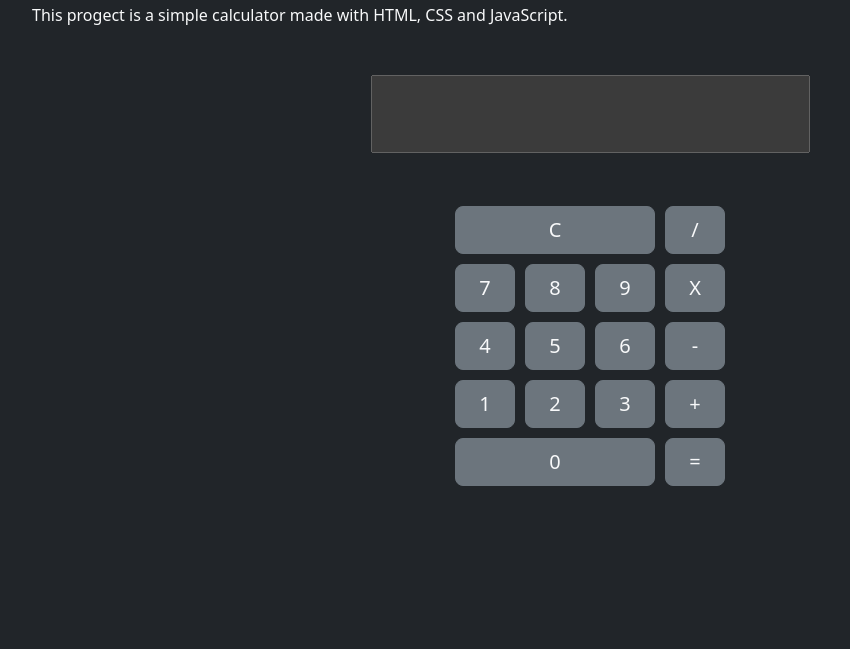
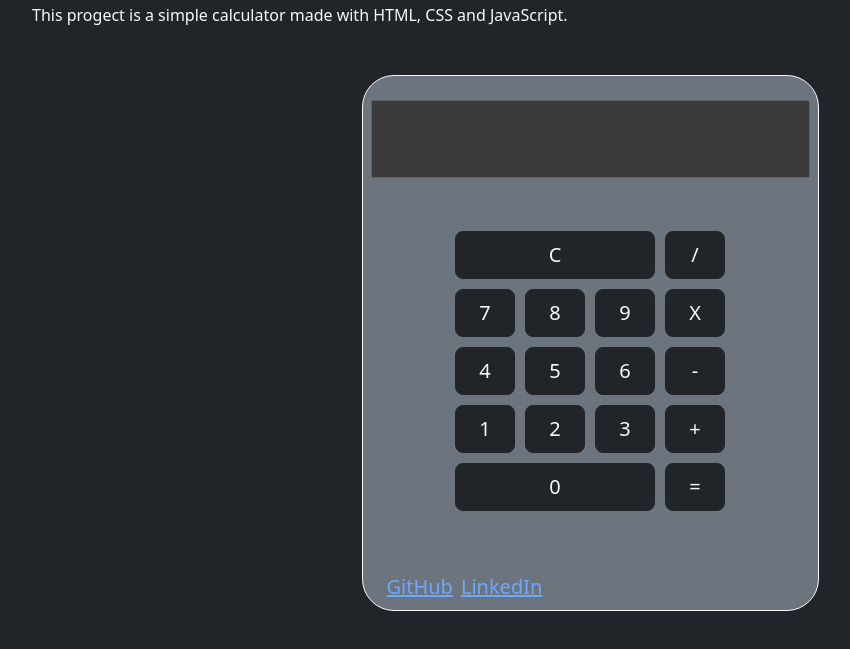
Before and after one commit to MaCintr/webCalculatorProject, a plain HTML site: page WebCalculator/index.html in a window 1280 px wide. Shown: the part 101-750 px from the top of the page, without its empty margins (50-900 px from the left). Drawn offline with nearby package versions, Linux system fonts and the light colour scheme.

Commit message:
Styling the calculator and adding more features

```diff
--- a/WebCalculator/index.html
+++ b/WebCalculator/index.html
@@ -1,45 +1,69 @@
 <!DOCTYPE html>
 <html data-bs-theme="dark" lang="en">
+
 <head>
   <meta charset="UTF-8" />
-    <meta name="viewport" content="width=device-width, initial-scale=1.0"/>
+  <meta name="viewport" content="width=device-width, initial-scale=1.0" />
   <link href="https://cdn.jsdelivr.net/npm/bootstrap@5.3.3/dist/css/bootstrap.min.css" rel="stylesheet">
   <script src="https://cdn.jsdelivr.net/npm/bootstrap@5.3.3/dist/js/bootstrap.bundle.min.js"></script>
   <link rel="icon" href="images/calculadora.png">
-    <title>Calculator</title>
+  <title>Web Calculator</title>
 </head>
+
 <body class="d-flex justify-content-center flex-column container">
   <h1 class="mt-5 text-light">Web Calculator</h1>
   <p class="mb-5 text-light">This progect is a simple calculator made with HTML, CSS and JavaScript.</p>
+  <div class="d-flex flex-column bg-secondary mx-auto pt-4 px-2 border border-light rounded-5">
     <input class="p-3 mx-auto fs-3" type="text" id="resultado" disabled>
     <table id="teclas" class="d-flex justify-content-center m-5">
       <tr>
-        <td colspan="3"><button style="width:200px" class="m-1 btn btn-lg btn-secondary text-light" onclick="limpar()">C</button></td>
-        <td><button style="width:60px" class="m-1 btn btn-lg btn-secondary text-light" onclick="adicionar('/')">/</button></td>
+        <td colspan="3"><button style="width:200px" class="m-1 btn btn-lg btn-dark text-light"
+            onclick="limpar()">C</button></td>
+        <td><button style="width:60px" class="m-1 btn btn-lg btn-dark text-light" onclick="adicionar('/')">/</button>
+        </td>
       </tr>
       <tr>
-        <td><button style="width:60px" class="m-1 btn btn-lg btn-secondary text-light" onclick="adicionar('7')">7</button></td>
-        <td><button style="width:60px" class="m-1 btn btn-lg btn-secondary text-light" onclick="adicionar('8')">8</button></td>
-        <td><button style="width:60px" class="m-1 btn btn-lg btn-secondary text-light" onclick="adicionar('9')">9</button></td>
-        <td><button style="width:60px" class="m-1 btn btn-lg btn-secondary text-light" onclick="adicionar('X')">X</button></td>
+        <td><button style="width:60px" class="m-1 btn btn-lg btn-dark text-light" onclick="adicionar('7')">7</button>
+        </td>
+        <td><button style="width:60px" class="m-1 btn btn-lg btn-dark text-light" onclick="adicionar('8')">8</button>
+        </td>
+        <td><button style="width:60px" class="m-1 btn btn-lg btn-dark text-light" onclick="adicionar('9')">9</button>
+        </td>
+        <td><button style="width:60px" class="m-1 btn btn-lg btn-dark text-light" onclick="adicionar('*')">X</button>
+        </td>
       </tr>
       <tr>
-        <td><button style="width:60px" class="m-1 btn btn-lg btn-secondary text-light" onclick="adicionar('4')">4</button></td>
-        <td><button style="width:60px" class="m-1 btn btn-lg btn-secondary text-light" onclick="adicionar('5')">5</button></td>
-        <td><button style="width:60px" class="m-1 btn btn-lg btn-secondary text-light" onclick="adicionar('6')">6</button></td>
-        <td><button style="width:60px" class="m-1 btn btn-lg btn-secondary text-light" onclick="adicionar('-')">-</button></td>
+        <td><button style="width:60px" class="m-1 btn btn-lg btn-dark text-light" onclick="adicionar('4')">4</button>
+        </td>
+        <td><button style="width:60px" class="m-1 btn btn-lg btn-dark text-light" onclick="adicionar('5')">5</button>
+        </td>
+        <td><button style="width:60px" class="m-1 btn btn-lg btn-dark text-light" onclick="adicionar('6')">6</button>
+        </td>
+        <td><button style="width:60px" class="m-1 btn btn-lg btn-dark text-light" onclick="adicionar('-')">-</button>
+        </td>
       </tr>
       <tr>
-        <td><button style="width:60px" class="m-1 btn btn-lg btn-secondary text-light" onclick="adicionar('1')">1</button></td>
-        <td><button style="width:60px" class="m-1 btn btn-lg btn-secondary text-light" onclick="adicionar('2')">2</button></td>
-        <td><button style="width:60px" class="m-1 btn btn-lg btn-secondary text-light" onclick="adicionar('3')">3</button></td>
-        <td><button style="width:60px" class="m-1 btn btn-lg btn-secondary text-light" onclick="adicionar('+')">+</button></td>
+        <td><button style="width:60px" class="m-1 btn btn-lg btn-dark text-light" onclick="adicionar('1')">1</button>
+        </td>
+        <td><button style="width:60px" class="m-1 btn btn-lg btn-dark text-light" onclick="adicionar('2')">2</button>
+        </td>
+        <td><button style="width:60px" class="m-1 btn btn-lg btn-dark text-light" onclick="adicionar('3')">3</button>
+        </td>
+        <td><button style="width:60px" class="m-1 btn btn-lg btn-dark text-light" onclick="adicionar('+')">+</button>
+        </td>
       </tr>
-      <tr >
-        <td colspan="3"><button style="width:200px" class="m-1 pl-1 btn btn-lg btn-secondary text-light" onclick="adicionar('0')">0</button></td>
-        <td><button style="width:60px" class="m-1 btn btn-lg btn-secondary text-light" onclick="calcular()">=</button></td>
+      <tr>
+        <td colspan="3"><button style="width:200px" class="m-1 pl-1 btn btn-lg btn-dark text-light"
+            onclick="adicionar('0')">0</button></td>
+        <td><button style="width:60px" class="m-1 btn btn-lg btn-dark text-light" onclick="calcular()">=</button></td>
       </tr>
     </table>
+    <div class="d-flex p-2">
+      <a href="https://github.com/MaCintr" class="fs-5 px-2">GitHub</a>
+      <a href="https://www.linkedin.com/in/marcelo-cintra-64224b254/" class="fs-5">LinkedIn</a>
+    </div>
+  </div>
 </body>
 <script src="./script.js"></script>
+
 </html>
--- a/WebCalculator/script.js
+++ b/WebCalculator/script.js
@@ -1,8 +1,19 @@
 var resultado = document.getElementById('resultado');
 
+var operadores = ['+', '-', '*', '/'];
+
 function adicionar(num) {
+    var ultimoChar = resultado.value.charAt(resultado.value.length - 1);
+    if (operadores.includes(num) && operadores.includes(ultimoChar)) {
+        return;
+    }
+    if (resultado.value.length >= 21) {
+        return;
+    }
     resultado.value += num;
 }
+
+
 
 function calcular() {
     try {
```
Lines whose indentation alone changed are shown as unchanged.
